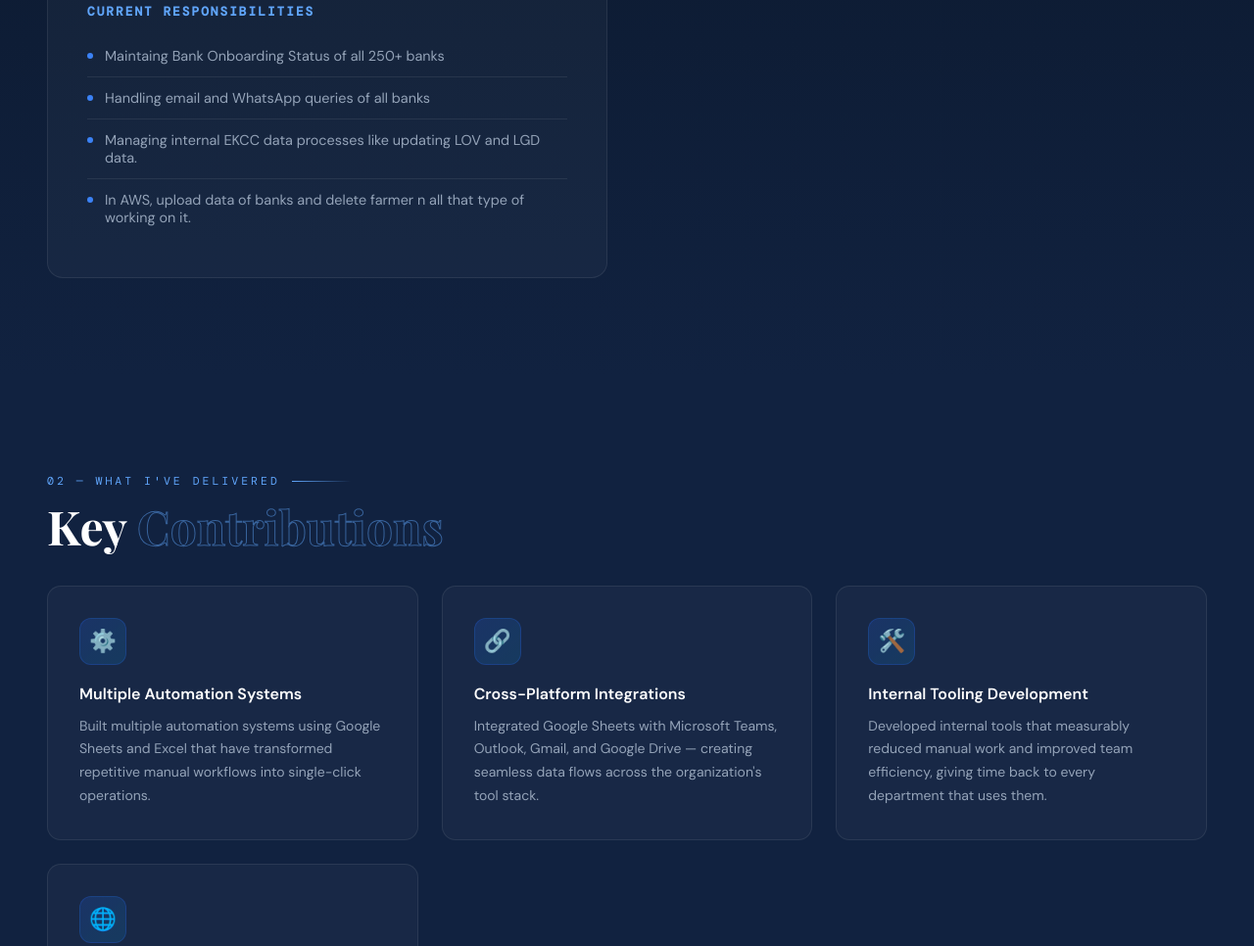
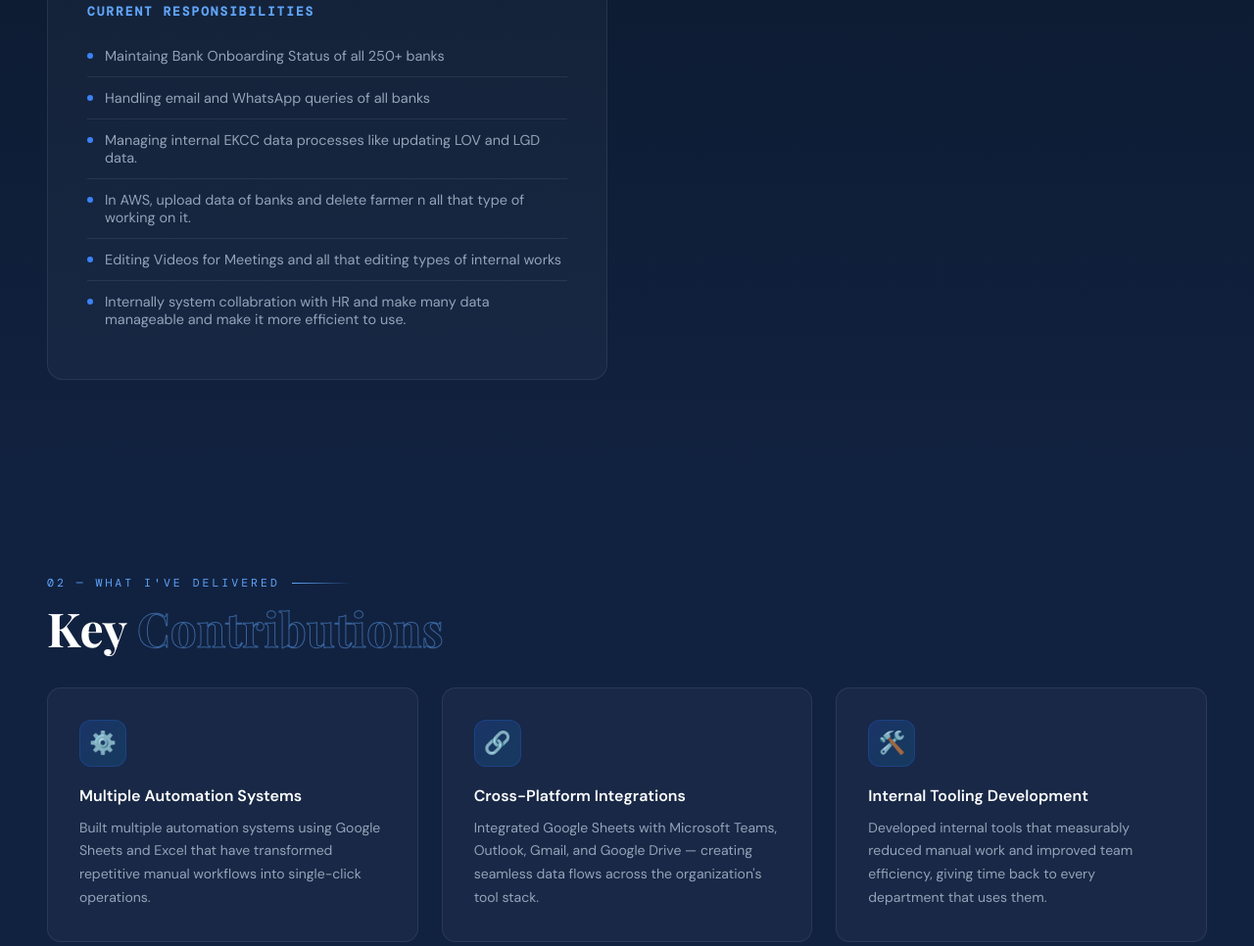
Before and after one commit to BankbenchersBB/Performance, a plain HTML site: page index.html in a window 1280 px wide. Shown: the part 1235-2201 px from the top of the page at 98% size. Drawn offline with nearby package versions, Linux system fonts and the light colour scheme.

Commit message:
Add files via upload

```diff
--- a/index.html
+++ b/index.html
@@ -1204,6 +1204,20 @@
                 of working on it.
               </span>
             </div>
+            <div class="resp-item">
+              <div class="resp-dot"></div>
+              <span
+                >Editing Videos for Meetings and all that editing types of
+                internal works
+              </span>
+            </div>
+            <div class="resp-item">
+              <div class="resp-dot"></div>
+              <span
+                >Internally system collabration with HR and make many data
+                manageable and make it more efficient to use.</span
+              >
+            </div>
           </div>
         </div>
         <!-- <div class="about-card reveal reveal-delay-2">
@@ -1575,6 +1589,11 @@
         <div class="skill-card reveal reveal-delay-1" data-level="99">
           <div class="skill-icon">📊</div>
           <div class="skill-name">Data Visualization</div>
+          <div class="skill-bar-track"><div class="skill-bar-fill"></div></div>
+        </div>
+        <div class="skill-card reveal reveal-delay-1" data-level="90">
+          <div class="skill-icon">🎞️</div>
+          <div class="skill-name">Canva Tool</div>
           <div class="skill-bar-track"><div class="skill-bar-fill"></div></div>
         </div>
       </div>
```
